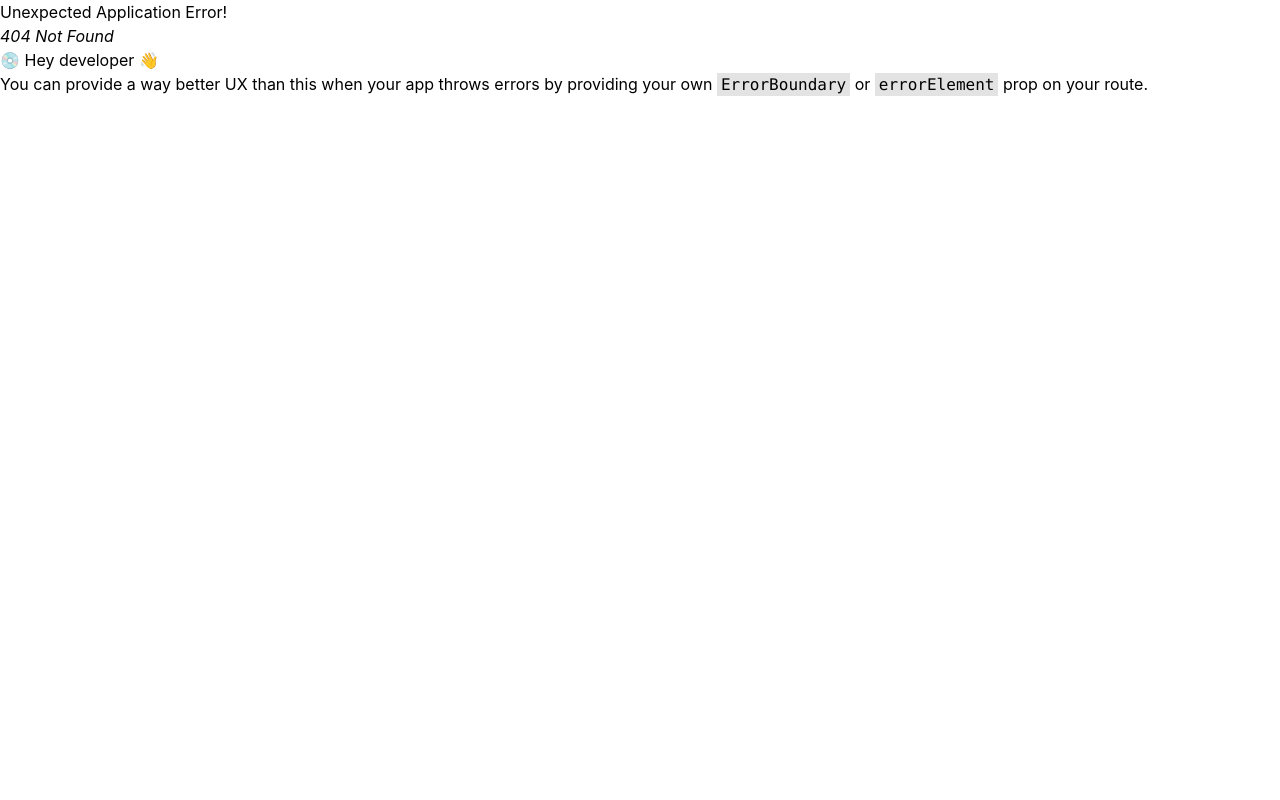
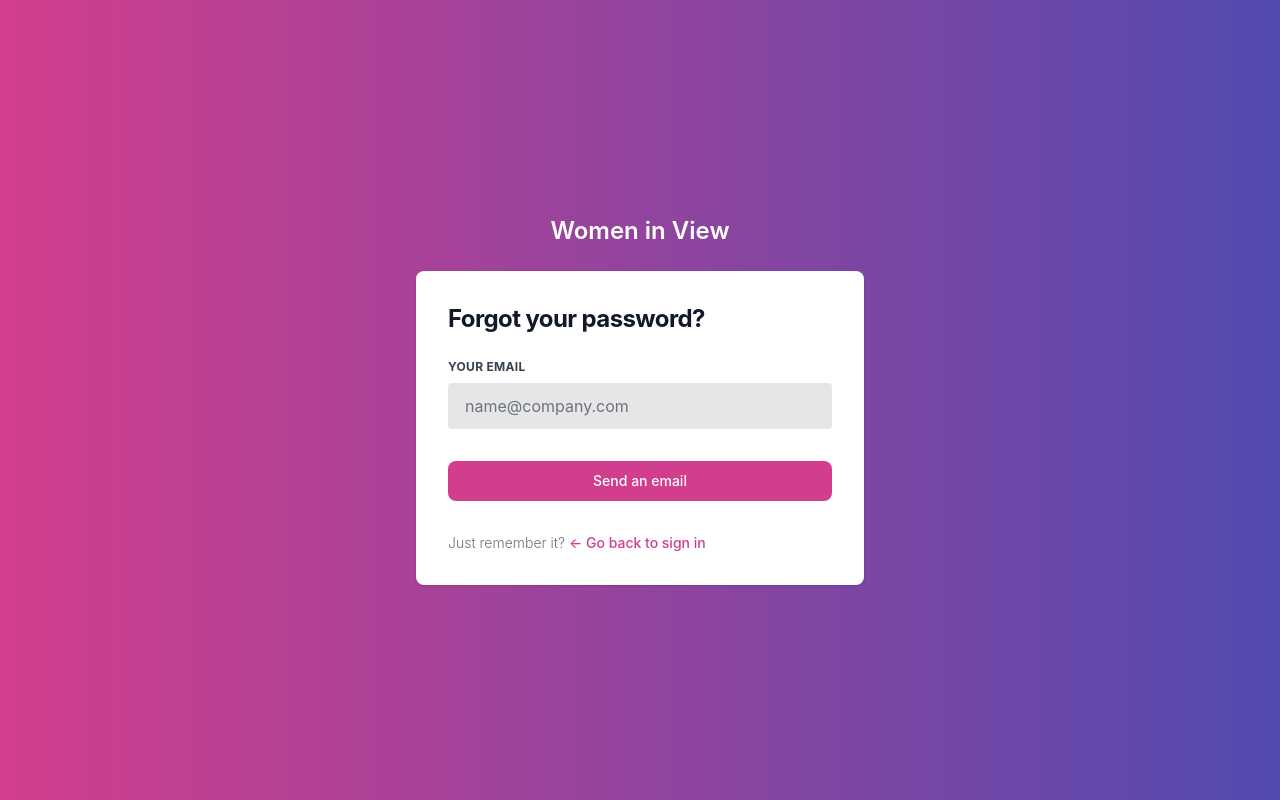
Before and after one commit to JulieBaret/Women-In-View-Frontend, a React (Vite) app: page /forgot-password in a window 1280 px wide. Before the commit this address had no page. Built offline with nearby package versions, Linux system fonts and the light colour scheme.

Commit message:
feat: add forgot password to router

```diff
--- /dev/null
+++ b/src/pages/ForgotPassword.jsx
@@ -0,0 +1,72 @@
+import React, { useState } from 'react';
+import fetchApi from '../fetchApi';
+import Input from '../components/Input';
+import Button from '../components/Button';
+import { Link } from 'react-router-dom';
+import ErrorBanner from '../components/ErrorBanner';
+import SuccessBanner from '../components/SuccessBanner';
+
+const ForgotPassword = () => {
+    const [error, setError] = useState("");
+    const [success, setSuccess] = useState("");
+    const handleSubmit = async (e) => {
+		e.preventDefault();
+		const { email } = e.target.elements;
+		const body = {
+			email: email.value,
+		};
+        console.log(body);
+		try {
+			const resp = await fetchApi.post('/users/forgot-password', body);
+			if (resp.status === 200) {
+				setSuccess("An email has been sent to you, check your inbox!");
+			}
+		} catch (error) {
+            if (error.status === 403) {
+                setError("Invalid email");
+            }
+			console.log(error);
+		}
+	};
+    return (
+        <section className="bg-gradient-to-r from-primary to-secondary h-full">
+			<div className="flex flex-col items-center justify-center px-6 py-8 mx-auto md:h-screen lg:py-0">
+				<a
+					href="#"
+					className="flex items-center mb-6 text-2xl font-semibold text-white">
+					{/* <img
+						className="w-8 h-8 mr-2"
+						src=""
+						alt="logo"
+					/> */}
+					Women in View
+				</a>
+				<div className="bg-white w-full rounded-lg shadow md:mt-0 sm:max-w-md xl:p-0">
+					<div className="p-6 space-y-4 md:space-y-6 sm:p-8">
+						<h1 className="text-xl font-bold leading-tight tracking-tight text-gray-900 md:text-2xl">
+							Forgot your password?
+						</h1>
+						<form
+							className="space-y-4 md:space-y-6 gap-2 flex flex-col"
+							onSubmit={handleSubmit}>
+							<Input id="email" label="Your email" type="email" placeholder="name@company.com" required />
+							<Button variant="primary" value="Send an email" />
+                            <ErrorBanner isError={error} error={error}/>
+                            <SuccessBanner isSuccess={success} success={success}/>
+                            <p className="text-sm font-light text-gray-500">
+								Just remember it?{' '}
+								<Link
+									to="/"
+									className="font-medium text-primary hover:underline">
+									← Go back to sign in
+								</Link>
+							</p>
+						</form>
+					</div>
+				</div>
+			</div>
+		</section>
+    );
+};
+
+export default ForgotPassword;
--- a/src/router.jsx
+++ b/src/router.jsx
@@ -6,6 +6,7 @@ import Register from './pages/Register';
 import ProtectedLayout from './layouts/ProtectedLayout';
 import GuestLayout from './layouts/GuestLayout';
 import Home from './pages/Home';
+import ForgotPassword from './pages/ForgotPassword';
 
 const router = createBrowserRouter([
 	{
@@ -19,6 +20,10 @@ const router = createBrowserRouter([
 			{
 				path: '/register',
 				element: <Register />,
+			},
+			{
+				path: '/forgot-password',
+				element: <ForgotPassword />,
 			},
 		],
 	},
```
